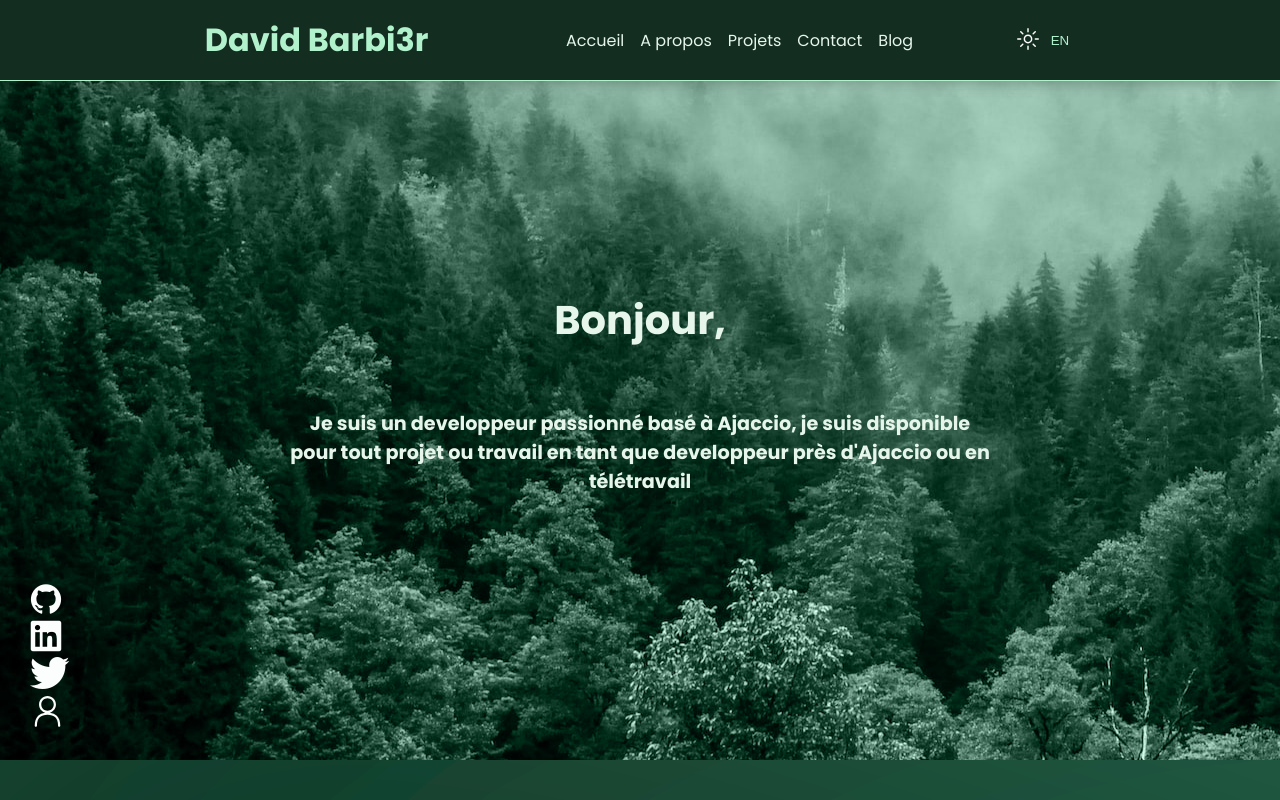
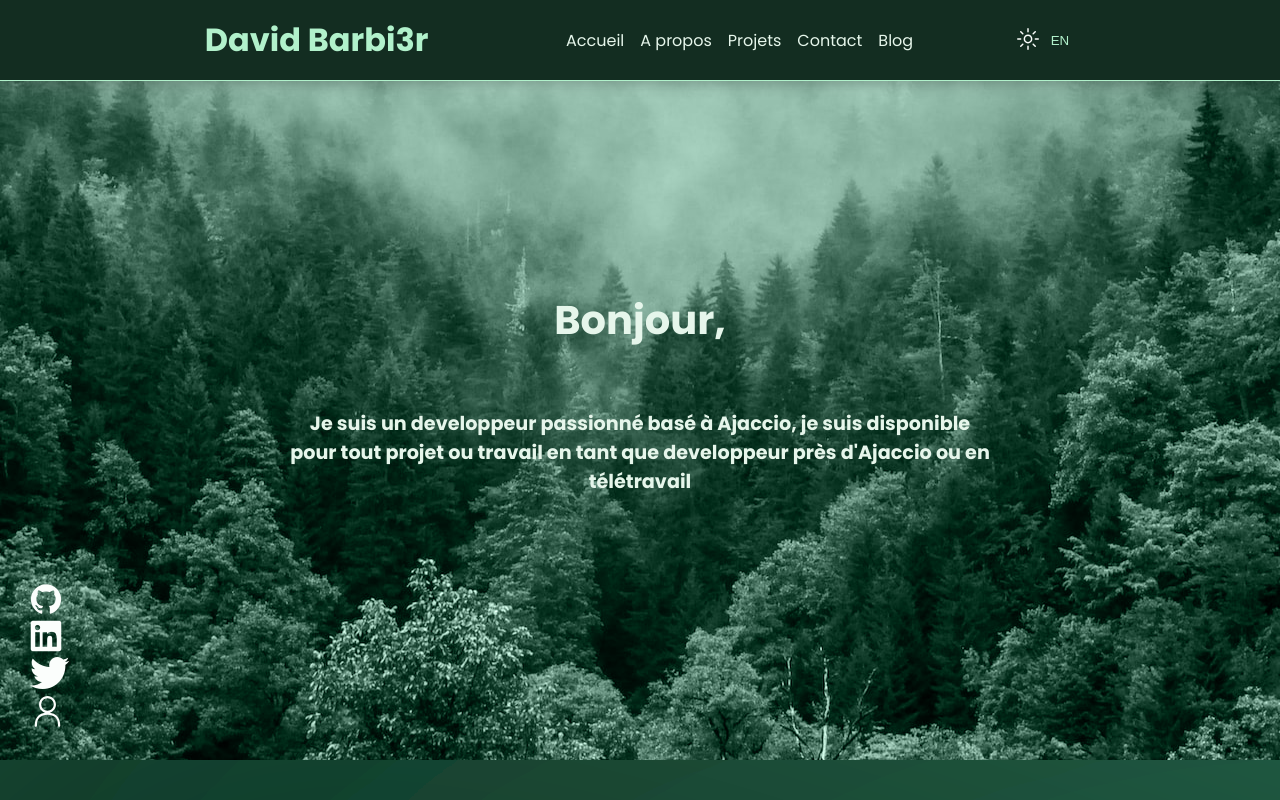
Before and after one commit to davidbarbi3r/portfolio-client, a React (Vite) app: page / in a window 1280 px wide. Shown: the top 800 px of the page. Built offline with nearby package versions, Linux system fonts and the light colour scheme; no server answers.

Commit message:
:lipstick: fixing background position

```diff
--- a/src/components/Highlight.tsx
+++ b/src/components/Highlight.tsx
@@ -27,6 +27,7 @@ export default function Highlight() {
     backgroundColor: theme ? colorTheme.dark.green4 : colorTheme.light.green4,
     backgroundImage: `url(${forest})`,
     backgroundPositionY : theme ? "90%" : "20%",
+    backgroundPositionX : "50%",
     backgroundBlendMode: "luminosity",
     maxHeight: "100%",
     height: "100%",
```
